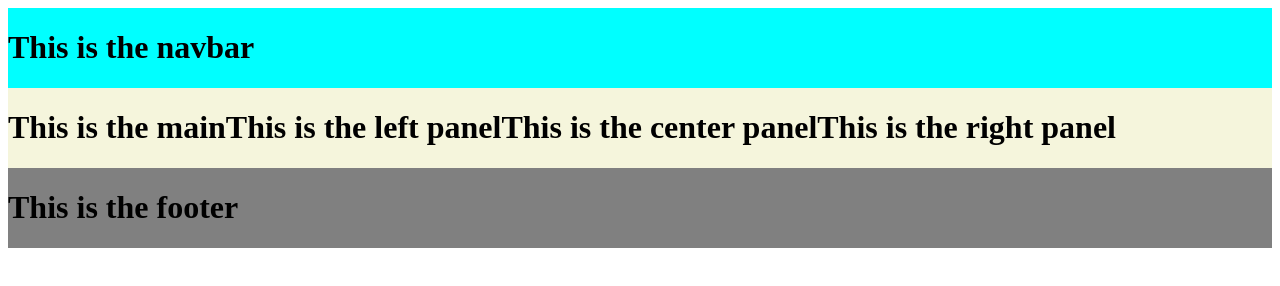
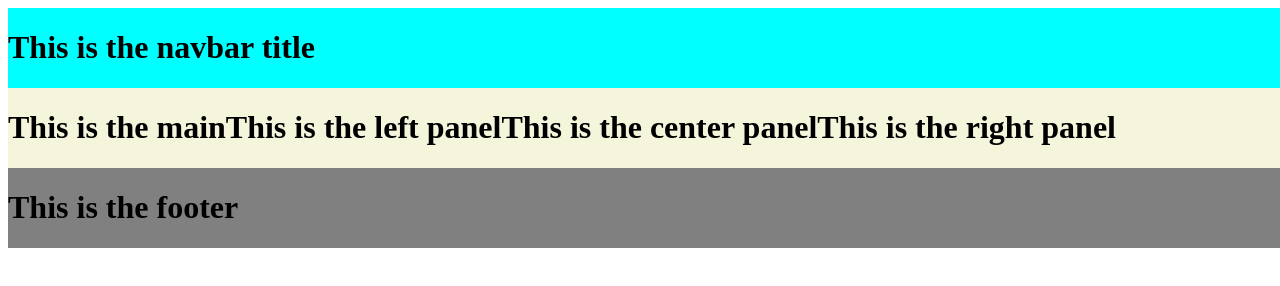
Before and after one commit to rnaragon001/portfolio2020-1, a website: page index.html in a window 1280 px wide. Drawn offline with Linux system fonts and the light colour scheme.

Commit message:
npm init

```diff
--- a/css/index.css
+++ b/css/index.css
@@ -1,12 +1,16 @@
 body {
     display: flex;
     flex-direction: column;
+    height: 100%;
+    width: 100%;
 }
 
 .nav {
     display: flex;
     flex-direction: row;
     background-color: aqua;
+    margin: 0;
+    padding: 0 10;
 }
 
 .main {
--- a/index.html
+++ b/index.html
@@ -8,7 +8,7 @@
 </head>
 <body>
     <div class="nav">
-        <h1>This is the navbar</h1>
+        <h1 class="nav-title">This is the navbar title</h1>
     </div>
     <div class="main">
         <h1>This is the main</h1>
```
Also changed, not shown: package.json (added, +19 -0 lines).
